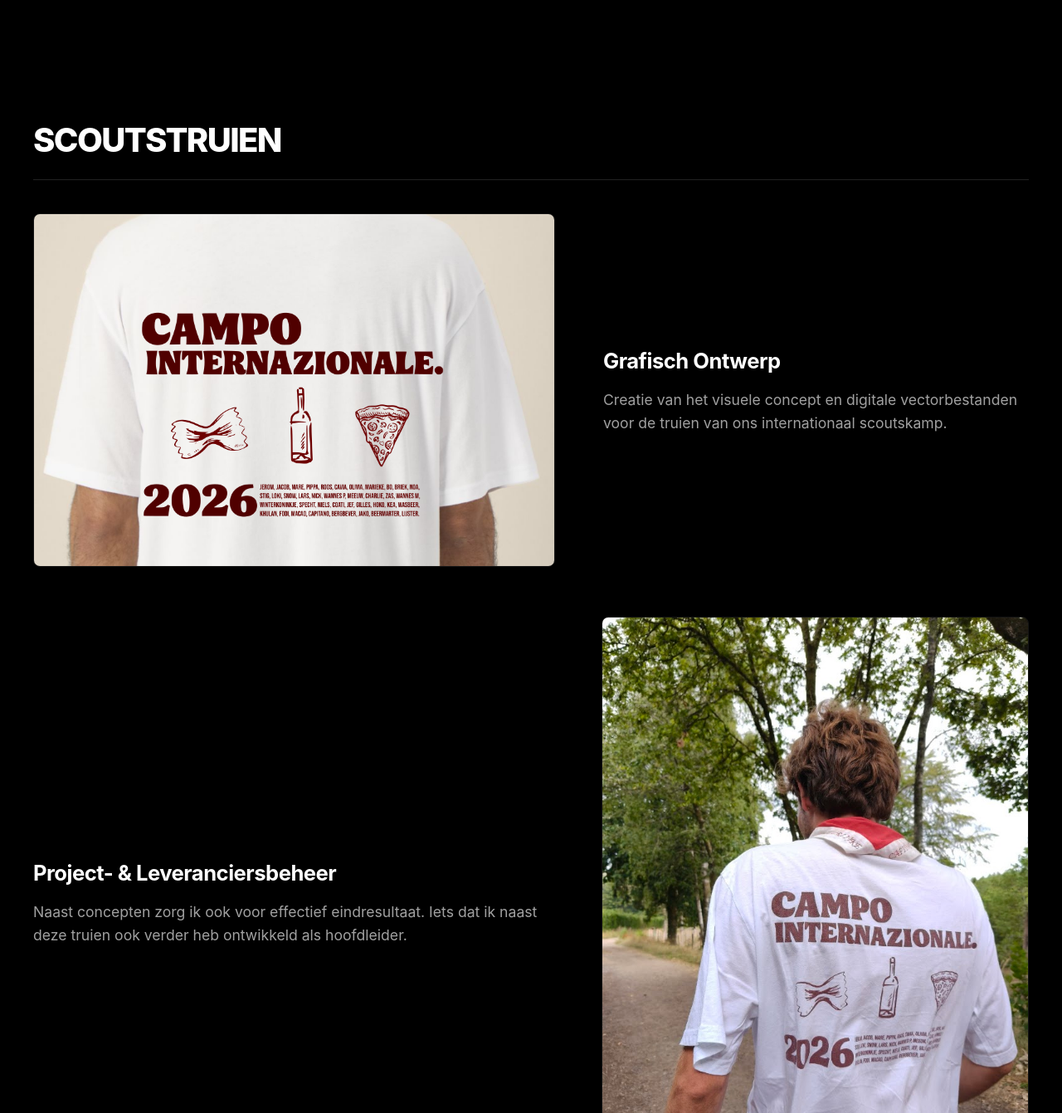
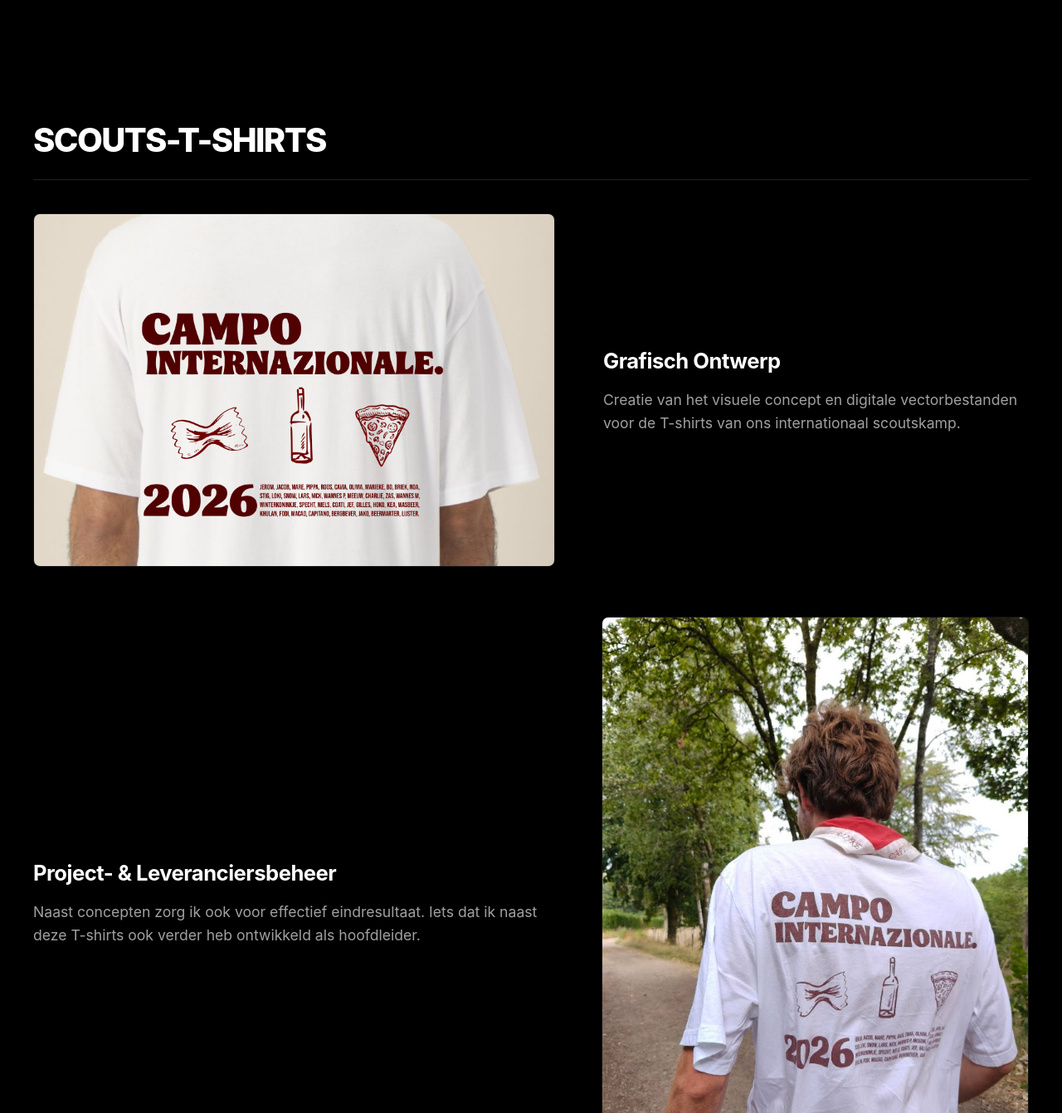
Before and after one commit to daanvercammen/daanvercammen.github.io, a plain HTML site: page index.html in a window 1280 px wide. Shown: the part 4202-5543 px from the top of the page at 83% size. Drawn offline with Linux system fonts and the light colour scheme.

```diff
--- a/index.html
+++ b/index.html
@@ -563,7 +563,7 @@
 
             <!-- 4. Scouts Truien -->
             <section id="truien" class="project-section">
-                <h2 class="main-project-title">Scoutstruien</h2>
+                <h2 class="main-project-title">Scouts-T-shirts</h2>
 
                 <!-- Eerste foto (Links) + Eerste tekst (Rechts) -->
                 <div class="project-row">
@@ -572,7 +572,7 @@
                     </div>
                     <div class="project-content">
                         <h3 class="sub-project-title">Grafisch Ontwerp</h3>
-                        <p>Creatie van het visuele concept en digitale vectorbestanden voor de truien van ons internationaal scoutskamp.</p>
+                        <p>Creatie van het visuele concept en digitale vectorbestanden voor de T-shirts van ons internationaal scoutskamp.</p>
                     </div>
                 </div>
 
@@ -583,7 +583,7 @@
                     </div>
                     <div class="project-content">
                         <h3 class="sub-project-title">Project- & Leveranciersbeheer</h3>
-                        <p>Naast concepten zorg ik ook voor effectief eindresultaat. Iets dat ik naast deze truien ook verder heb ontwikkeld als hoofdleider.</p>
+                        <p>Naast concepten zorg ik ook voor effectief eindresultaat. Iets dat ik naast deze T-shirts ook verder heb ontwikkeld als hoofdleider.</p>
                     </div>
                 </div>
             </section>
```
